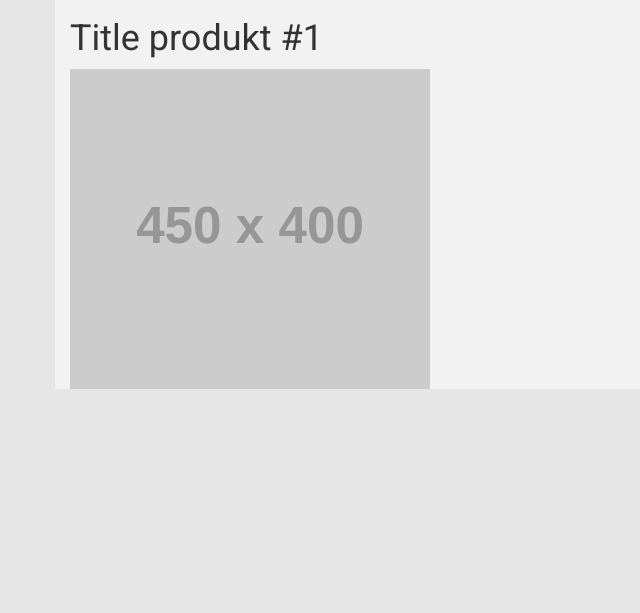
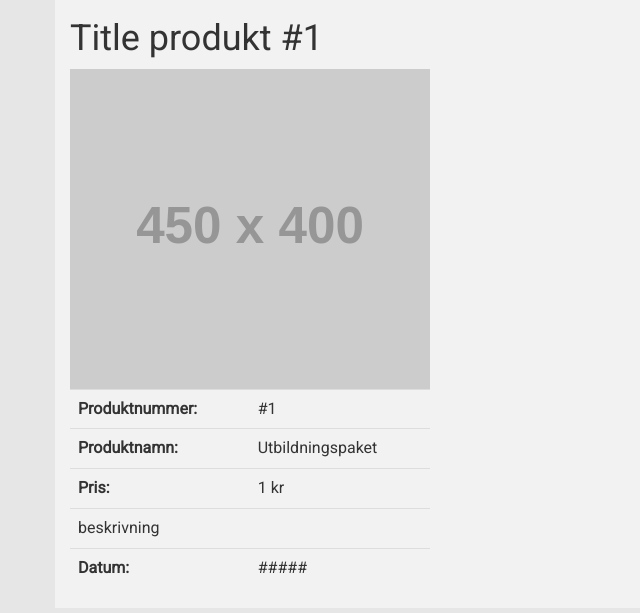
Before and after one commit to dlhagstroem/webbprojekt, a PHP site: page /paket_details.php in a window 1280 px wide. Shown: the part 73-686 px from the top of the page, without its empty margins (0-640 px from the left). Run offline with PHP 8.4, Linux system fonts and the light colour scheme; grey boxes labelled with a size stand in for pictures from a placeholder-image service; data that the repository does not hold is empty; some libraries are stand-ins or nearby versions.

Commit message:
detailstable

```diff
--- a/paket_details.php
+++ b/paket_details.php
@@ -17,6 +17,30 @@ if(isset($_GET['id']))
 		<div class="row">
 		<div class="col-md-4">
 			<img class='img-responsive' src="http://placehold.it/450x400">
+
+			<table class="table">
+ 			<tbody>
+ 				<tr>
+ 					<td style="font-weight:bold;">Produktnummer:</td>
+ 					<td>#1</td>
+ 				</tr>
+ 				<tr>
+ 					<td style="font-weight:bold;">Produktnamn:</td>
+ 					<td>Utbildningspaket</td>
+ 				</tr>
+ 				<tr>
+ 					<td style="font-weight:bold;">Pris:</td>
+ 					<td>1 kr</td>
+ 				</tr>
+ 				<tr>
+ 					<td colspan="2">beskrivning</td>
+ 				</tr>
+ 				<tr>
+ 					<td style="font-weight:bold;">Datum:</td>
+ 					<td>#####</td>
+ 				</tr>
+ 			</tbody>
+			</table>
 <?php /*
 $res = $mysqli->query($query);
 if($res->num_rows > 0)
```
